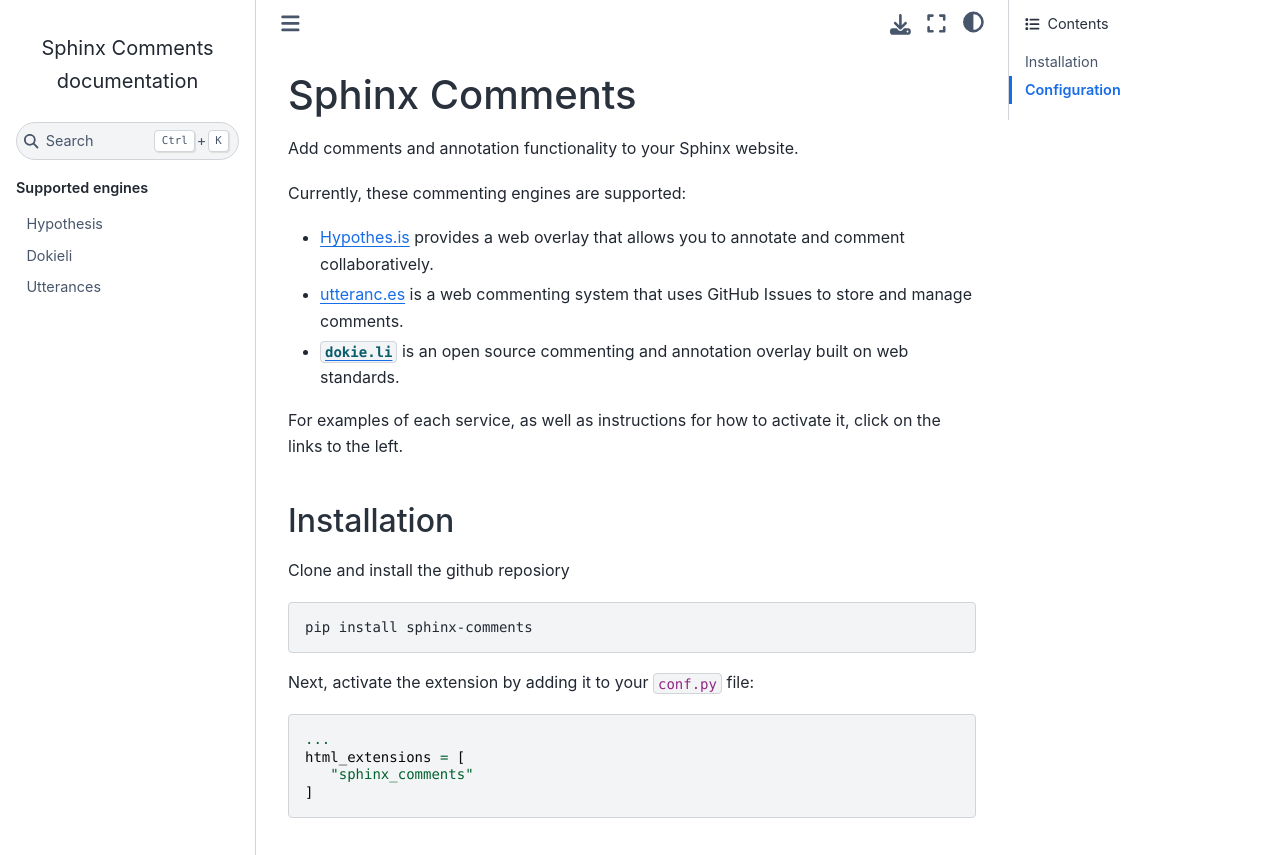
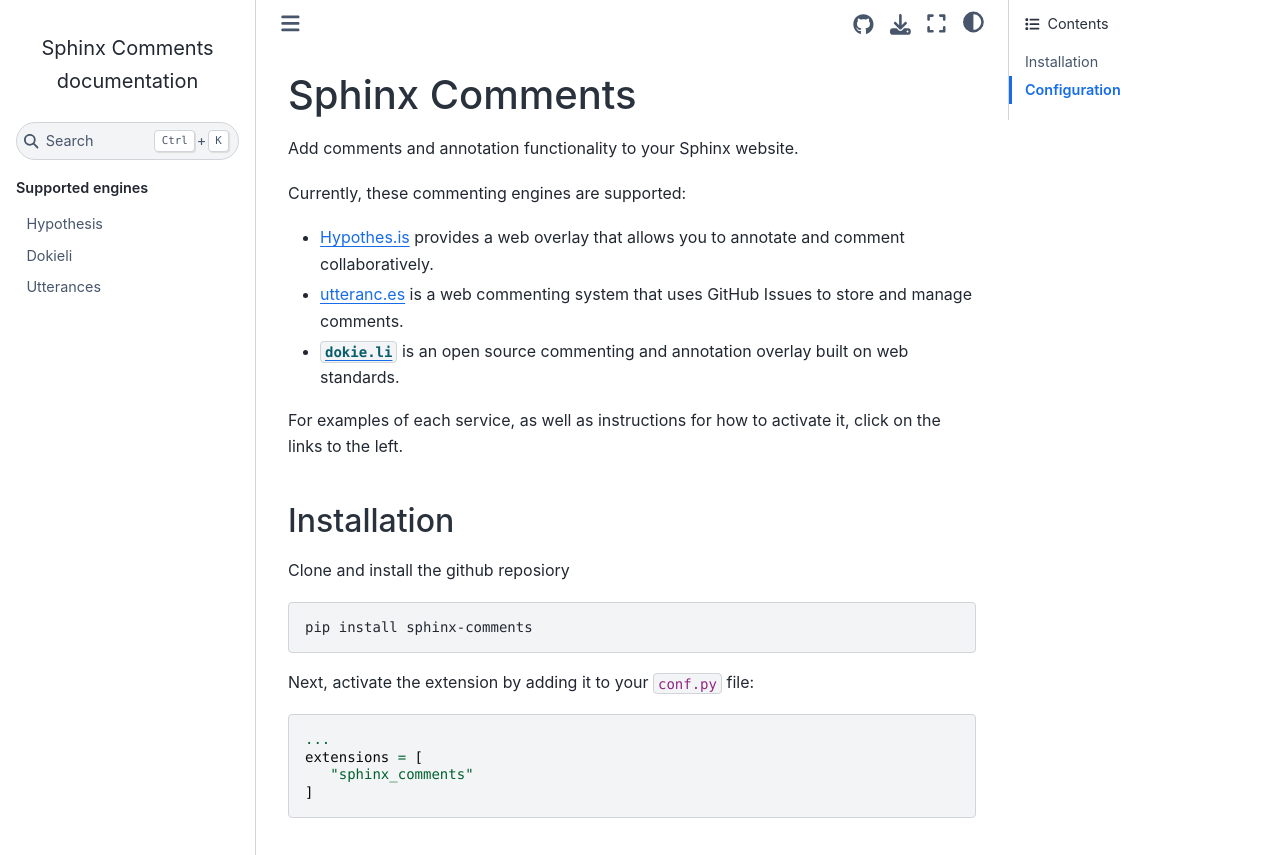
Before and after one commit to executablebooks/sphinx-comments, a Sphinx documentation site: the page built from doc/index.md, in a window 1280 px wide and 1392 px high. Shown: the top 855 px of the window. Built offline with Sphinx 7.4.7 and the Sphinx Book theme 1.1.4, drawn with Linux system fonts in a browser that asks for light colours.

Commit message:
📚 DOCS: fixing extensions install instructions (#16)

````diff
--- a/doc/conf.py
+++ b/doc/conf.py
@@ -47,6 +47,8 @@ comments_config = {
     # },
     # "dokieli": True
 }
+
+
 # Add any paths that contain templates here, relative to this directory.
 templates_path = ["_templates"]
 
@@ -81,7 +83,12 @@ pygments_style = "sphinx"
 # a list of builtin themes.
 #
 html_theme = "sphinx_book_theme"
-
+html_theme_options = {
+    "repository_url": "https://github.com/executablebooks/sphinx-comments",
+    "use_repository_button": True,
+    "use_issues_button": True,
+    "use_edit_page_button": True,
+}
 # Theme options are theme-specific and customize the look and feel of a theme
 # further.  For a list of options available for each theme, see the
 # documentation.
--- a/doc/index.md
+++ b/doc/index.md
@@ -23,7 +23,7 @@ Next, activate the extension by adding it to your `conf.py` file:
 
 ```python
 ...
-html_extensions = [
+extensions = [
    "sphinx_comments"
 ]
 ```
````
